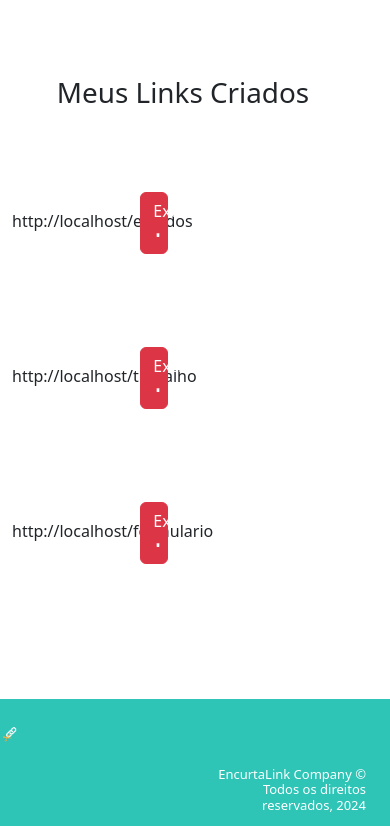
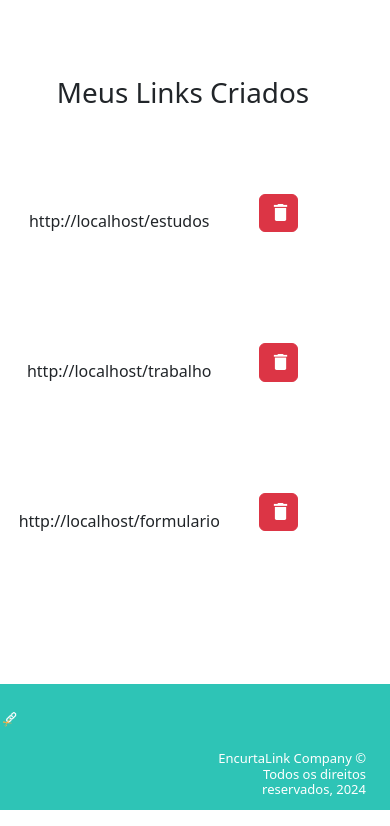
Before and after one commit to liabueno/encurtador_link, a Laravel app: page /app/list in a window 390 px wide. Shown: the part 56-882 px from the top of the page. Run offline with Laravel 10, Linux system fonts and the light colour scheme.

Commit message:
responsive

```diff
--- a/public/css/style.css
+++ b/public/css/style.css
@@ -69,7 +69,7 @@
 }
 /* BOTÃO */
 .btn-success{
-    width: 15vw;
+    width: 16vw;
     height: 6vh;
     margin-top: 10vh;
     margin-bottom: 12vh;
@@ -141,15 +141,10 @@
 .contact, .login, .cadastro, .recover{
     /* margin-top: 25vh;
     margin-bottom: 3vh; */
-    margin-top: 14vh;
+    margin-top: 10vh;
     margin-bottom: 5vh;
 }
 
-
-/* RECOVER */
-.recover{
-    margin-top: 30vh;
-}
 
 /* CADASTRO */
 
@@ -169,15 +164,14 @@
 .excluir{
     margin-top: 5vh;
     margin-bottom: 6vh;
-    width: 7vw;
+    width: 10vw;
 }
 .criado{
     margin-top: 7vh;
     margin-bottom: 6vh;
 }
 .lixeira{
-    height: 1vw;
-    margin-left: 0.8vw;
+    height: 2vh;
     margin-bottom: 0.5vh;
 }
 
--- a/resources/views/site/contact.blade.php
+++ b/resources/views/site/contact.blade.php
@@ -6,10 +6,10 @@
 
     <div class="container-fluid">
         <div class="row">
-            <div class="col-6">
+            <div class="col-md-6 col-12 d-flex justify-content-center">
                 <img src=" {{ asset('img/contact.png') }} " class="img-thumbnail capa" alt="">
             </div>
-            <div class="col-6 justify-content-center align-items-center">
+            <div class="col-md-6 col-12 justify-content-center align-items-center">
                 <h1 class="text-center contact">Contate-nos</h1>
                 @component('site.layouts._components.form_contact')
                 @endcomponent
--- a/resources/views/site/list.blade.php
+++ b/resources/views/site/list.blade.php
@@ -10,33 +10,35 @@
             <div class="col-12 text-center">
                 <h1 class="lista">Meus Links Criados</h1>
                 <br>
-                <div class="col-6">
-                    <div class="row">
+                <div class="row justify-content-center">
+                    <div class="col-md-6 col-12">
+                        <div class="row align-items-center mb-3">
                             <div class="col-9 text-center">
                                 <p class="criado">http://localhost/estudos</p>
                             </div>
-                        <div class="col-3">
-                            <button type="submit" class="btn btn-danger excluir">Excluir<img src="{{ asset('img/lixeira.png') }}" class="lixeira" alt=""></button>
+                            <div class="col-3 text-center">
+                                <button type="submit" class="btn btn-danger excluir"><img src="{{ asset('img/lixeira.png') }}" class="lixeira" alt="Lixeira"></button>
                             </div>
                         </div>
                     </div>
-                <div class="col-6">
-                    <div class="row">
+                    <div class="col-md-6 col-12">
+                        <div class="row align-items-center mb-3">
                             <div class="col-9 text-center">
                                 <p class="criado">http://localhost/trabalho</p>
                             </div>
                             <div class="col-3 text-center">
-                            <button type="submit" class="btn btn-danger excluir">Excluir<img src="{{ asset('img/lixeira.png') }}" class="lixeira" alt=""></button>
+                                <button type="submit" class="btn btn-danger excluir"><img src="{{ asset('img/lixeira.png') }}" class="lixeira" alt="Lixeira"></button>
                             </div>
                         </div>
                     </div>
-                <div class="col-6">
-                    <div class="row">
+                    <div class="col-md-6 col-12">
+                        <div class="row align-items-center mb-3">
                             <div class="col-9 text-center">
                                 <p class="criado">http://localhost/formulario</p>
                             </div>
                             <div class="col-3 text-center">
-                            <button type="submit" class="btn btn-danger excluir" >Excluir<img src="{{ asset('img/lixeira.png') }}" class="lixeira" alt=""></button>
+                                <button type="submit" class="btn btn-danger excluir"><img src="{{ asset('img/lixeira.png') }}" class="lixeira" alt="Lixeira"></button>
+                            </div>
                         </div>
                     </div>
                 </div>
--- a/resources/views/site/login.blade.php
+++ b/resources/views/site/login.blade.php
@@ -6,10 +6,10 @@
 
     <div class="container-fluid">
         <div class="row">
-            <div class="col-6">
+            <div class="col-md-6 col-12 d-flex justify-content-center">
                 <img src=" {{ asset('img/login.png') }} " class="img-thumbnail capa" alt="">
             </div>
-            <div class="col-6 justify-content-center align-items-center">
+            <div class="col-md-6 col-12 justify-content-center align-items-center">
                 <h1 class="text-center login">Login</h1>
                 @component('site.layouts._components.form_login')
                 @endcomponent
--- a/resources/views/site/recover.blade.php
+++ b/resources/views/site/recover.blade.php
@@ -6,10 +6,10 @@
 
     <div class="container-fluid">
         <div class="row">
-            <div class="col-6">
+            <div class="col-md-6 col-12 d-flex justify-content-center">
                 <img src=" {{ asset('img/recover.png') }} " class="img-thumbnail capa" alt="">
             </div>
-            <div class="col-6 justify-content-center align-items-center">
+            <div class="col-md-6 col-12 justify-content-center align-items-center">
                 <h1 class="text-center recover">Recuperar Senha</h1>
                 @component('site.layouts._components.form_recover')
                 @endcomponent
--- a/resources/views/site/register.blade.php
+++ b/resources/views/site/register.blade.php
@@ -6,10 +6,10 @@
 
     <div class="container-fluid">
         <div class="row">
-            <div class="col-6">
+            <div class="col-md-6 col-12 d-flex justify-content-center">
                 <img src=" {{ asset('img/register.png') }} " class="img-thumbnail capa" alt="">
             </div>
-            <div class="col-6 justify-content-center align-items-center">
+            <div class="col-md-6 col-12 justify-content-center align-items-center">
                 <h1 class="text-center cadastro">Cadastro</h1>
                 @component('site.layouts._components.form_register')
                 @endcomponent
```
Also changed, not shown: resources/views/site/layouts/_components/form_generate.blade.php (+4 -4 lines). Lines whose indentation alone changed are shown as unchanged.
